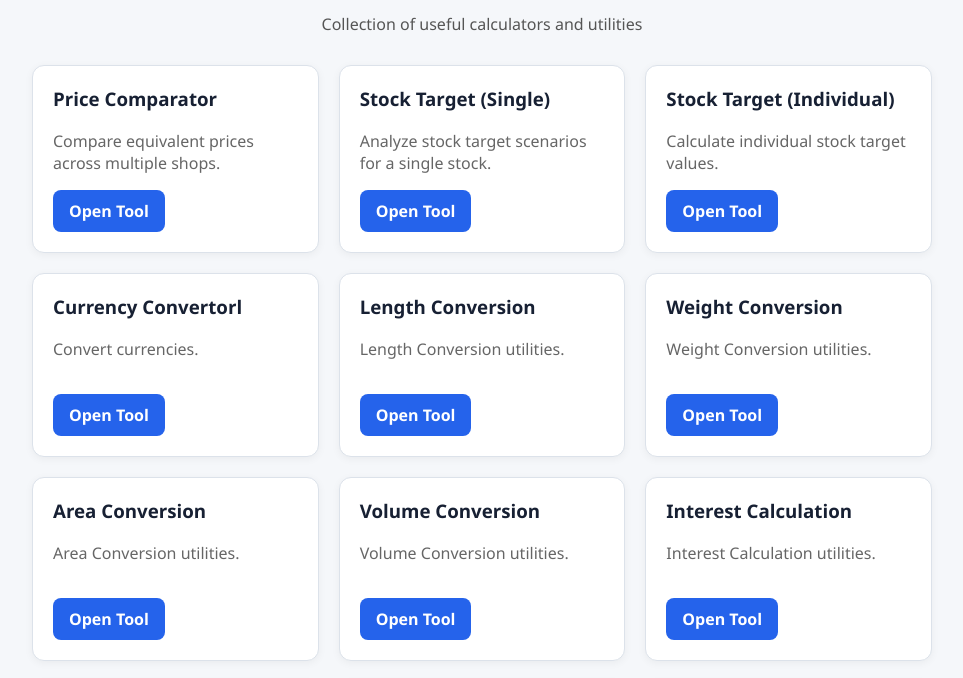
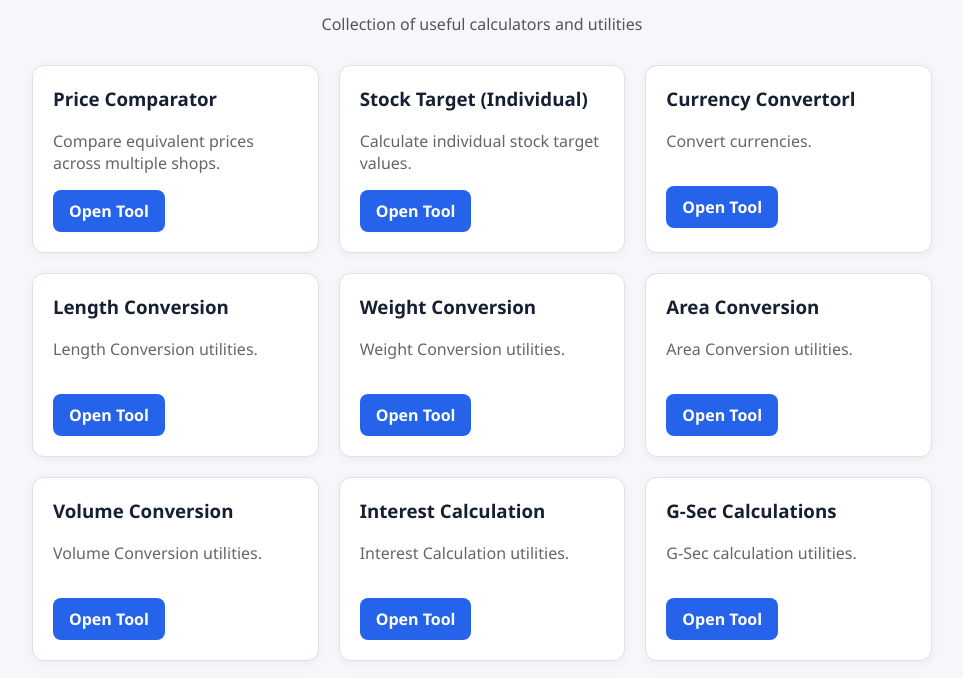
Before and after one commit to mig182/my_tools, a plain HTML site: page index.html in a window 1280 px wide. Shown: the part 97-775 px from the top of the page, without its empty margins (158-1121 px from the left). Drawn offline with Linux system fonts and the light colour scheme.

Commit message:
Remove Stock Target (Single) card from index.html
Removed 'Stock Target (Single)' card from the index.

```diff
--- a/index.html
+++ b/index.html
@@ -89,12 +89,6 @@
         </div>
 
         <div class="card">
-            <h3>Stock Target (Single)</h3>
-            <p>Analyze stock target scenarios for a single stock.</p>
-            <a class="btn" href="stock-target-single-clear/">Open Tool</a>
-        </div>
-
-        <div class="card">
             <h3>Stock Target (Individual)</h3>
             <p>Calculate individual stock target values.</p>
             <a class="btn" href="stock-target-indv-clear/">Open Tool</a>
```
